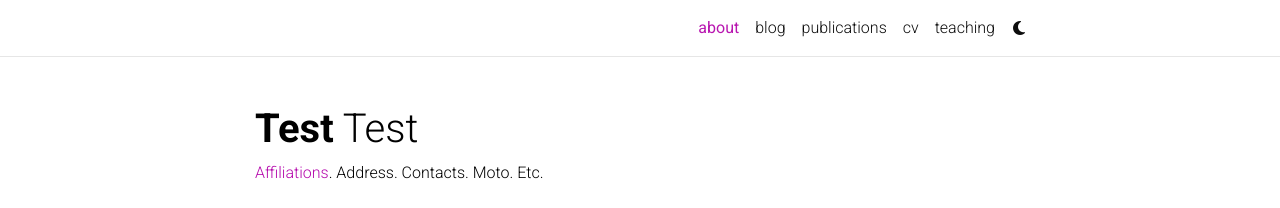
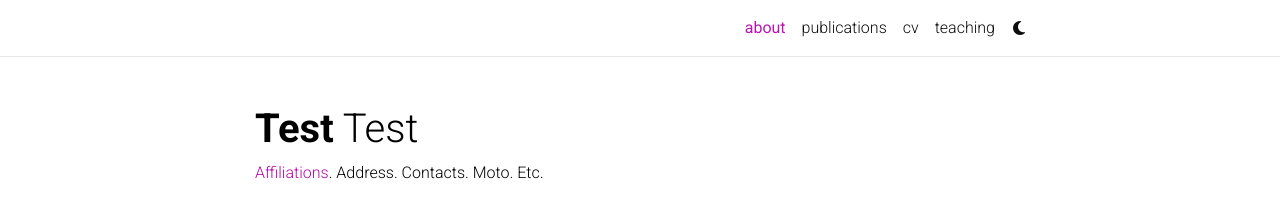
Before and after one commit to hthth0801/hthth0801.github.io, a Jekyll site: the page built from _pages/about.md, in a window 1280 px wide. Shown: the top 208 px of the page. Built offline with Jekyll 4.4.1, drawn with Linux system fonts in a browser that asks for light colours; comment, search, counter and statistics services are not loaded; a style sheet for code colours, icons or effects is not loaded.

Commit message:
Update _config.yml

```diff
--- a/_config.yml
+++ b/_config.yml
@@ -122,9 +122,9 @@
 # -----------------------------------------------------------------------------
 
 blog_name:  # blog_name will be displayed in your blog page
-blog_nav_title: blog # your blog must have a title for it to be displayed in the nav bar
-blog_description: a simple whitespace theme for academics
-permalink: /blog/:year/:title/
+blog_nav_title:  # your blog must have a title for it to be displayed in the nav bar
+blog_description:
+#permalink: /blog/:year/:title/
 
 # Pagination
 pagination:
```
